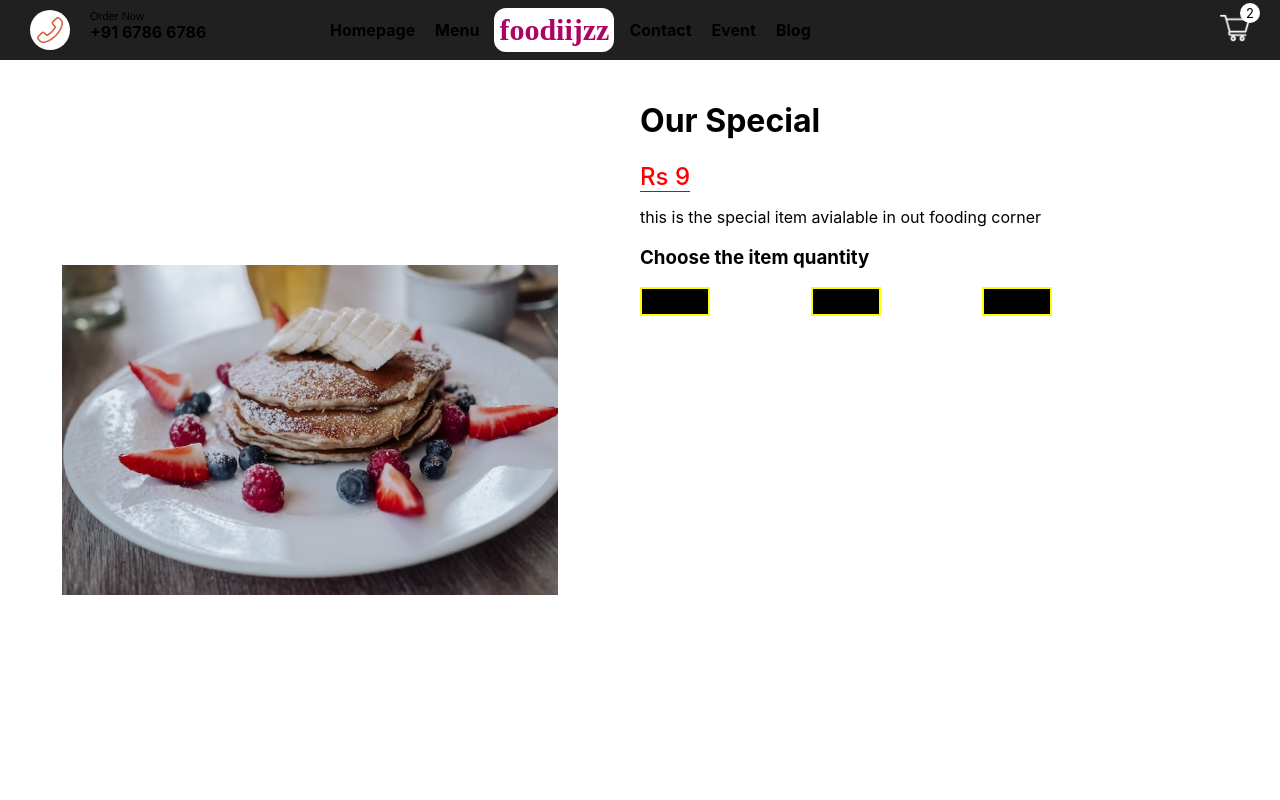
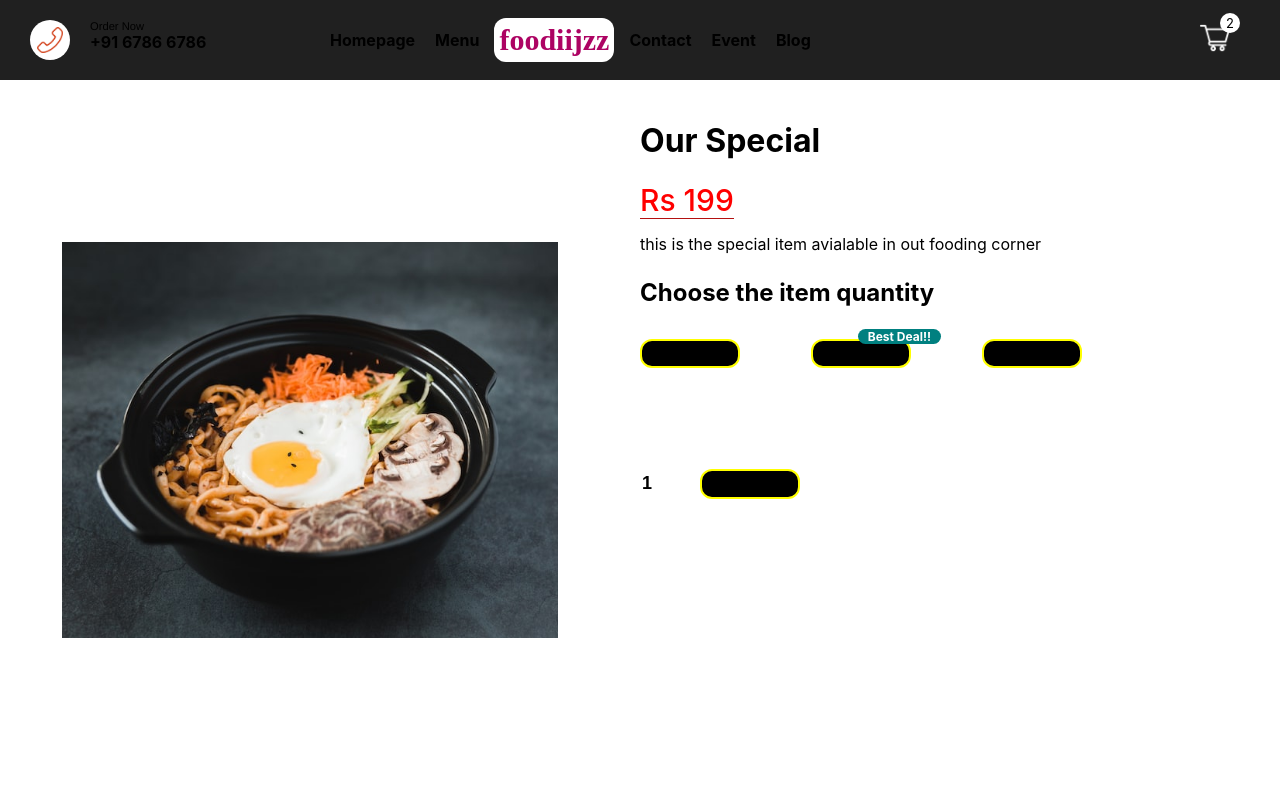
Before and after one commit to Asif-28/Next-js-Food-websites, a Next.js app: page /product/1 in a window 1280 px wide. Shown: the top 800 px of the page. Built offline with nearby package versions, Linux system fonts and the light colour scheme.

Commit message:
completed the products section

```diff
--- a/pages/product/[id].jsx
+++ b/pages/product/[id].jsx
@@ -2,12 +2,12 @@ import styles from "../../styles/Product.module.css";
 import Image from "next/image";
 import { useState } from "react";
 export const Product = () => {
-  const [size, setSize] = useState(2);
+  const [size, setSize] = useState(0);
   const foodItem = {
     id: 1,
-    img: "/img/f1.jpg",
+    img: "/img/f2.jpg",
     name: " Our Special ",
-    price: " 199, 277, 499",
+    price: [199, 299, 499],
     desc: "this is the special item avialable in out fooding corner ",
   };
   return (
@@ -23,17 +23,38 @@ export const Product = () => {
         <p className={styles.desc}>{foodItem.desc}</p>
         <h3 className={styles.choose}>Choose the item quantity</h3>
         <div className={styles.sizes}>
-          <div className={styles.size}>
+          <div className={styles.size} onClick={() => setSize(0)}>
             {/* <Image src="/img/size.png" alt="" layout="fill" /> */}
             <button className={styles.btn}>Small</button>
           </div>
           <div className={styles.size}>
             {/* <Image src="/img/size.png" alt="" layout="fill" /> */}
-            <button className={styles.btn}>Medium</button>
+            <button className={styles.btn} onClick={() => setSize(1)}>
+              Medium
+            </button>
+            <span className={styles.number}>Best Deal!!</span>
           </div>
           <div className={styles.size}>
-            <button className={styles.btn}>Large</button>
+            <button className={styles.btn} onClick={() => setSize(2)}>
+              Large
+            </button>
           </div>
+        </div>
+        {/* <h3 className={styles.choose}>Choose The packing option </h3>
+        <div className={styles.add}>
+          <div className={styles.option}>
+            <input
+              type="checkbox"
+              id="check"
+              name=""
+              className={styles.checkbox}
+            />
+          </div>
+          <label htmlFor="check"> Environmental Friendly </label>
+        </div> */}
+        <div className={styles.add}>
+          <input type="number" defaultValue={1} className={styles.quantity} />
+          <button className={styles.btn}>Add to cart</button>
         </div>
       </div>
     </div>
--- a/styles/Features.module.css
+++ b/styles/Features.module.css
@@ -4,7 +4,7 @@
 .container {
   width: 100%;
   /* height: 29.6rem; */
-  height: calc(100vh - 60px);
+  height: calc(100vh - 80px);
   overflow: hidden;
 
   background-color: rgba(255, 255, 255, 0.4);
--- a/styles/Footer.module.css
+++ b/styles/Footer.module.css
@@ -2,7 +2,7 @@
   display: flex;
   /* justify-content: center; */
   /* align-items: center; */
-  height: calc(100vh - 60px);
+  height: calc(100vh - 80px);
   background-color: #222;
 }
 .item {
@@ -17,10 +17,15 @@
 }
 .card1 {
   color: yellow;
+  letter-spacing: 1px;
   /* padding: 10px; */
   font-size: 16px;
   /* text-align: center; */
 }
+.card2 {
+  letter-spacing: 1px;
+}
+
 .card3 {
   letter-spacing: 1px;
 }
--- a/styles/Navbar.module.css
+++ b/styles/Navbar.module.css
@@ -1,7 +1,7 @@
 .container {
   background-color: #202020;
   padding: 0;
-  height: 60px;
+  height: 80px;
   width: 100vw;
   overflow: hidden;
   display: flex;
@@ -80,7 +80,7 @@
 }
 
 .cart {
-  margin: 30px;
+  margin: 50px;
   position: relative;
   cursor: pointer;
   /* margin-bottom: 18px; */
--- a/styles/Product.module.css
+++ b/styles/Product.module.css
@@ -1,5 +1,5 @@
 .container {
-  height: calc(100vh - 60px);
+  height: calc(100vh - 80px);
   display: flex;
 }
 .leftContainer {
@@ -24,14 +24,18 @@
 }
 .price {
   color: rgb(255, 0, 0);
-  font-size: 24px;
+  font-size: 30px;
   font-weight: 500;
   border-bottom: 1px solid rgb(179, 17, 17);
+}
+.choose {
+  font-size: 24px;
 }
 .sizes {
   width: 60%;
   display: flex;
   justify-content: space-between;
+  margin-top: 2rem;
 }
 .size {
   width: 30px;
@@ -42,14 +46,45 @@
 }
 
 .btn {
-  min-width: 70px;
+  min-width: 100px;
   padding: 5px;
   background-color: black;
   border: none;
   border: 2px solid yellow;
+  border-radius: 12px;
 }
 .btn:hover {
   font-size: 14px;
   border: 2px solid red;
   transition: all 0.1s ease-in-out;
 }
+.number {
+  position: absolute;
+  top: -10px;
+  right: -100px;
+  background-color: teal;
+  color: white;
+  font-size: 12px;
+  padding: 0 10px;
+  border-radius: 10px;
+  font-weight: 700;
+  z-index: 5;
+}
+.add {
+  display: flex;
+  margin: 100px 0px;
+  gap: 10px;
+}
+.quantity {
+  width: 50px;
+  height: 30px;
+  border: none;
+  /* border: 2px solid red; */
+  background-color: white;
+  color: black;
+  font-size: large;
+  font-weight: 600;
+  border-radius: 5px;
+}
+.input {
+}
```
